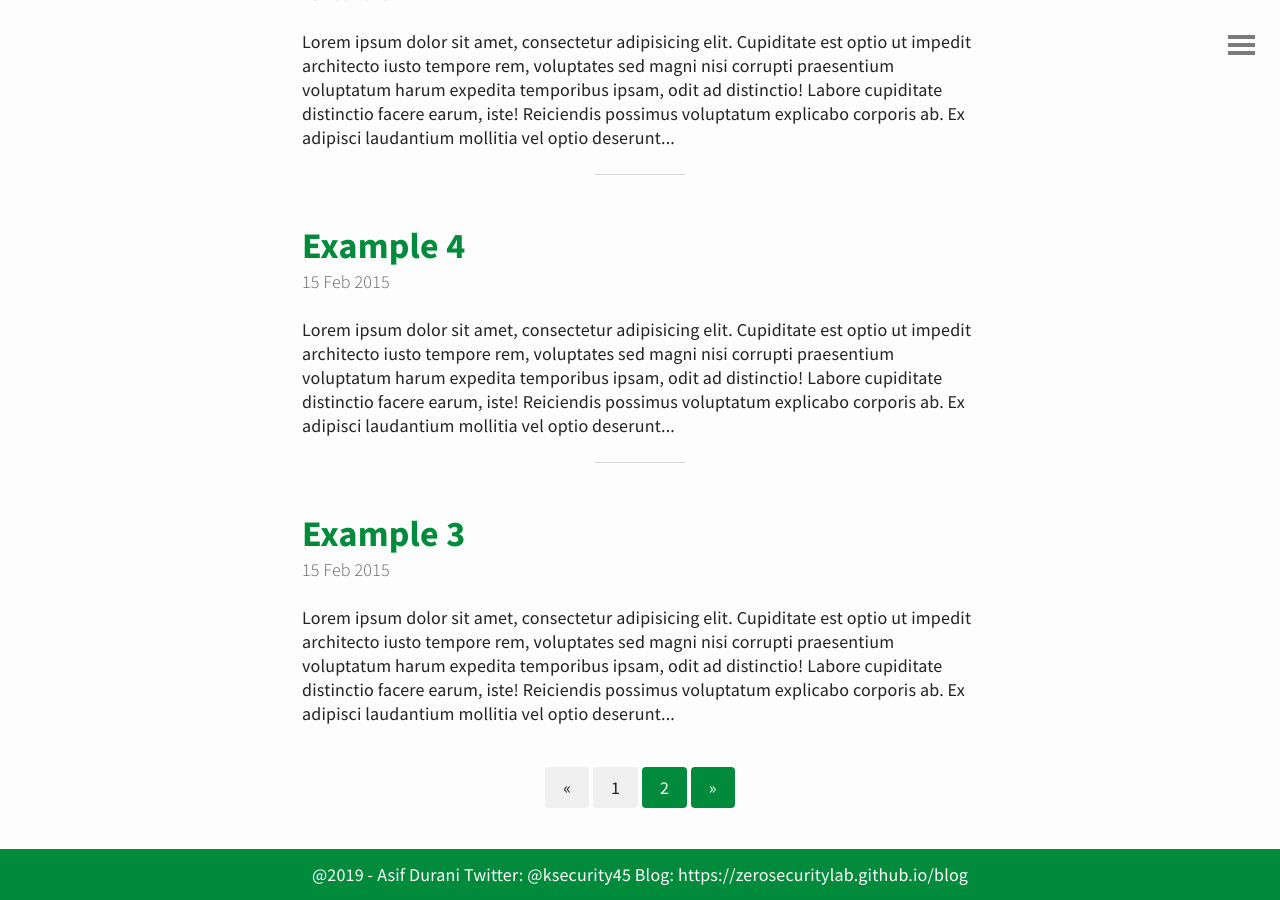
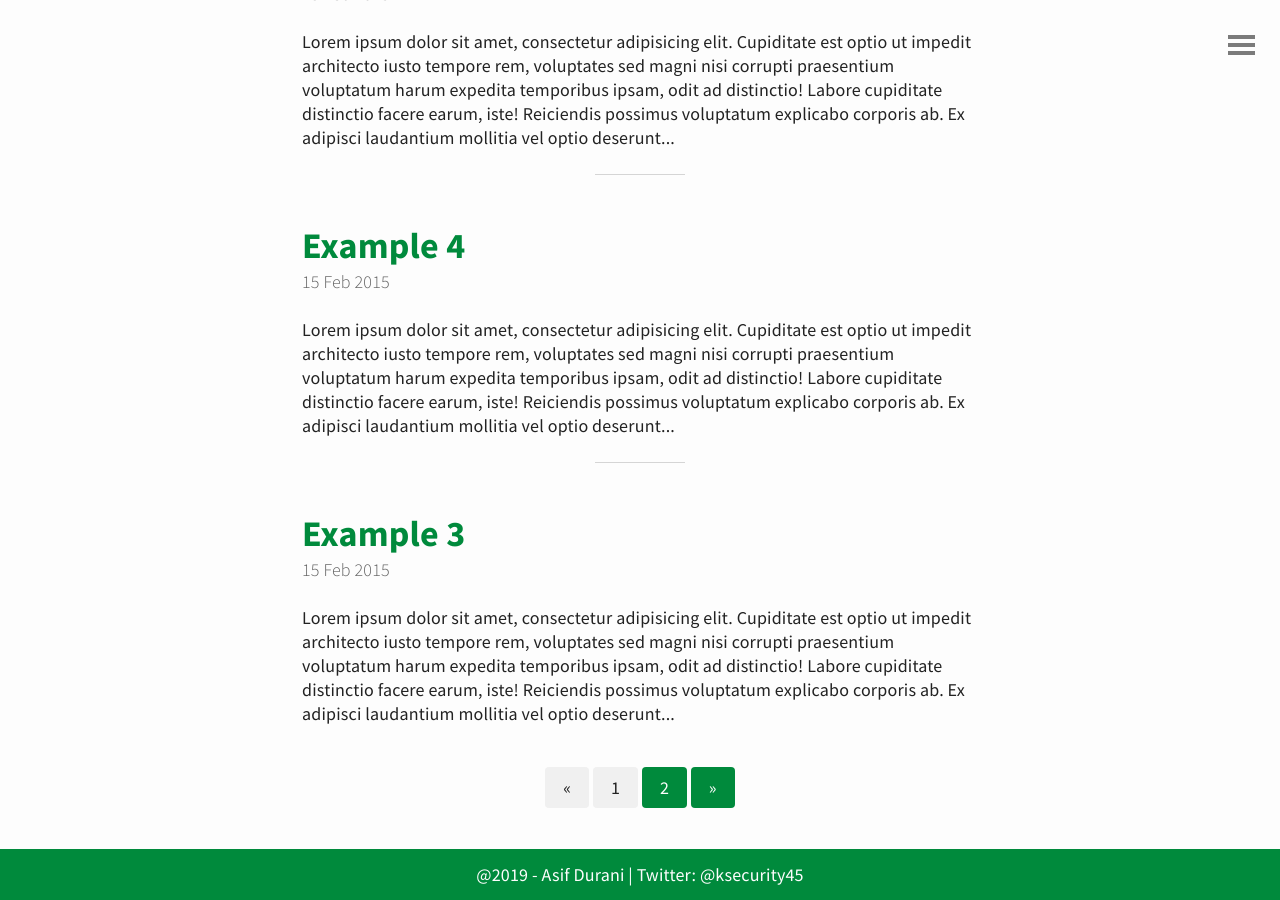
Before and after one commit to zerosecuritylab/blog, a Jekyll site: the page built from index.html, in a window 1280 px wide and 900 px high, scrolled down 1745 px. Built offline with Jekyll 4.4.1, drawn with Linux system fonts in a browser that asks for light colours; the list of posts is cut into pages by our own code.

Commit message:
Update footer.html

```diff
--- a/_includes/footer.html
+++ b/_includes/footer.html
@@ -1 +1 @@
-<footer><span>@2019 - Asif Durani Twitter: @ksecurity45 Blog: https://zerosecuritylab.github.io/blog </span></footer>
+<footer><span>@2019 - Asif Durani  |  Twitter: @ksecurity45  </span></footer>
```
